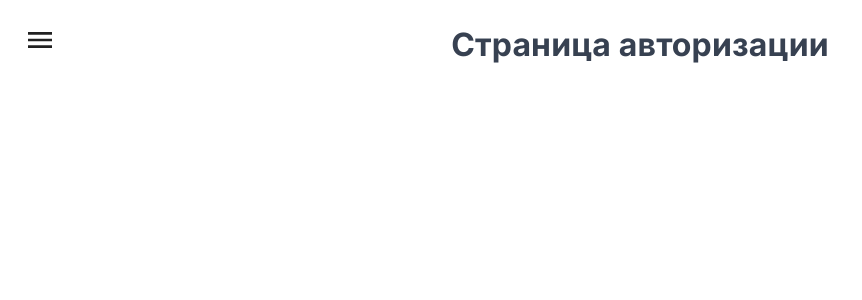
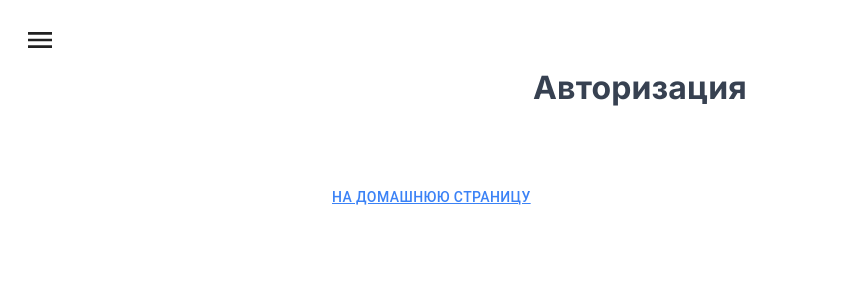
Before and after one commit to SirPeace/quizerland-v2-front, a Next.js app: page /auth in a window 1280 px wide. Shown: the top 300 px of the page, without its empty margins (0-862 px from the left). Built offline with nearby package versions, Linux system fonts and the light colour scheme.

Commit message:
- мелкий рефакторинг стилей

```diff
--- a/src/app/auth/page.tsx
+++ b/src/app/auth/page.tsx
@@ -1,3 +1,5 @@
+import GoToHomePageButton from '@/components/Navigation/GoToHomePageButton/GoToHomePageButton'
+
 import type { Metadata } from 'next'
 
 export const metadata: Metadata = {
@@ -6,7 +8,12 @@ export const metadata: Metadata = {
 }
 
 const AuthPage = (): JSX.Element => (
-	<h1 className="text-center">Страница авторизации</h1>
+	<div className="flex flex-col items-stretch max-w-2xl min-h-screen mx-auto pb-1">
+		<h1 className="text-center pt-16 my-0">Авторизация</h1>
+		<div className="mt-[10%] mb-auto">
+			<GoToHomePageButton />
+		</div>
+	</div>
 )
 
 export default AuthPage
--- a/src/app/quizzes/[quiz]/page.tsx
+++ b/src/app/quizzes/[quiz]/page.tsx
@@ -1,5 +1,6 @@
 'use client'
 
+import { Paper } from '@mui/material'
 import { useEffect } from 'react'
 
 import GoToHomePageButton from '@/components/Navigation/GoToHomePageButton/GoToHomePageButton'
@@ -60,7 +61,7 @@ const QuizPage = ({ params: { quiz: quizId } }: Props): JSX.Element => {
 			<h1 className="text-center pt-16 my-0">{quiz.title}</h1>
 			<div className="mt-[10%] mb-auto">
 				<GoToHomePageButton />
-				<div className="mx-4 mt-3 bg-white rounded-xl shadow-[2px_2px_15px_2px_rgba(0,0,0,0.2)]">
+				<Paper elevation={8} className="mx-4 mt-3 rounded-xl">
 					{currentQuestion === undefined ? (
 						<QuizResultCard />
 					) : (
@@ -69,7 +70,7 @@ const QuizPage = ({ params: { quiz: quizId } }: Props): JSX.Element => {
 							questionsLength={quiz.questions.length ?? 0}
 						/>
 					)}
-				</div>
+				</Paper>
 			</div>
 		</div>
 	)
--- a/src/app/quizzes/page.tsx
+++ b/src/app/quizzes/page.tsx
@@ -14,7 +14,7 @@ const QuizzesPage = (): JSX.Element => {
 
 	return (
 		<div className="max-w-4xl min-h-screen mx-auto pb-1 text-center">
-			<h1 className="pt-16 pb-6 my-0 sty sticky top-0 bg-white z-10">
+			<h1 className="pt-16 pb-6 my-0 sticky top-0 bg-white z-10">
 				<span className={`sm:text-3xl text-2xl ${neucha.className}`}>
 					Добро пожаловать в{' '}
 				</span>
--- a/src/components/QuizComponents/Quiz/Quiz.tsx
+++ b/src/components/QuizComponents/Quiz/Quiz.tsx
@@ -1,4 +1,4 @@
-import { Divider } from '@mui/material'
+import { Divider, Paper } from '@mui/material'
 import Button from '@mui/material/Button'
 import Typography from '@mui/material/Typography'
 import { useRouter } from 'next/navigation'
@@ -12,7 +12,7 @@ const Quiz = ({ quiz }: IQuizProp): JSX.Element => {
 	const router = useRouter()
 
 	return (
-		<div className="bg-white my-4 mx-6 rounded-xl shadow-[2px_2px_15px_2px_rgba(0,0,0,0.2)]">
+		<Paper elevation={8} className="bg-white my-4 mx-6 rounded-xl">
 			<div className="flex justify-between p-3">
 				<Typography gutterBottom variant="h6" component="div" margin={0}>
 					{quiz.title}
@@ -44,7 +44,7 @@ const Quiz = ({ quiz }: IQuizProp): JSX.Element => {
 					перейти к тесту
 				</Button>
 			</div>
-		</div>
+		</Paper>
 	)
 }
 
--- a/src/components/QuizComponents/QuizResultCard/QuizResultCard.tsx
+++ b/src/components/QuizComponents/QuizResultCard/QuizResultCard.tsx
@@ -5,7 +5,6 @@ import VerifiedOutlinedIcon from '@mui/icons-material/VerifiedOutlined'
 
 import { Divider } from '@mui/material'
 import Button from '@mui/material/Button'
-import Card from '@mui/material/Card'
 import CardActions from '@mui/material/CardActions'
 import CardContent from '@mui/material/CardContent'
 import FormControlLabel from '@mui/material/FormControlLabel'
@@ -42,7 +41,7 @@ const QuizResultCard = (): JSX.Element => {
 	}
 
 	return (
-		<Card className="rounded-xl shadow-[2px_2px_15px_2px_rgba(0,0,0,0.2)]">
+		<>
 			<CardContent sx={{ pb: 0 }}>
 				<Typography gutterBottom variant="h6" component="div">
 					Результат теста
@@ -85,7 +84,7 @@ const QuizResultCard = (): JSX.Element => {
 					К следующему тесту
 				</Button>
 			</CardActions>
-		</Card>
+		</>
 	)
 }
 export default QuizResultCard
```
